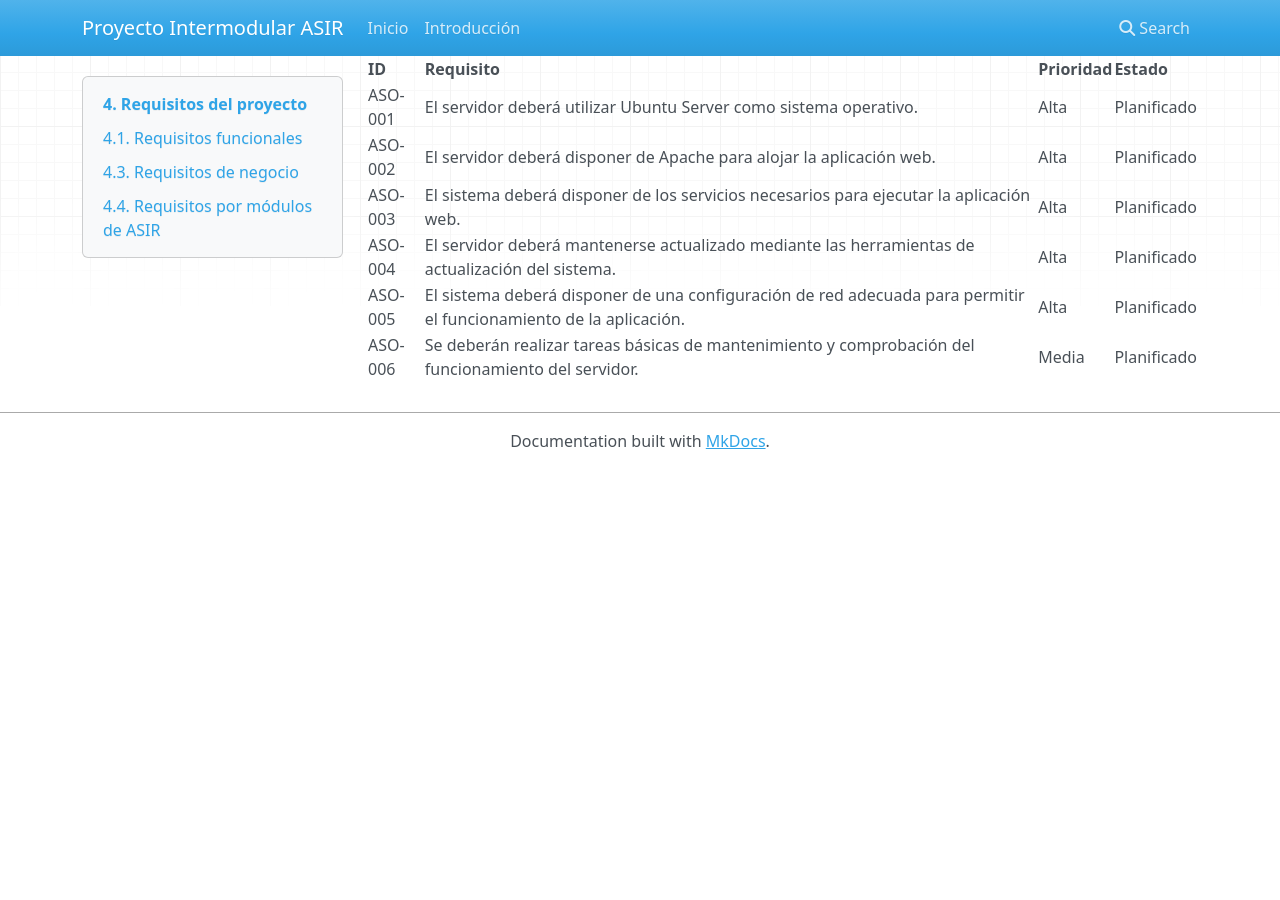
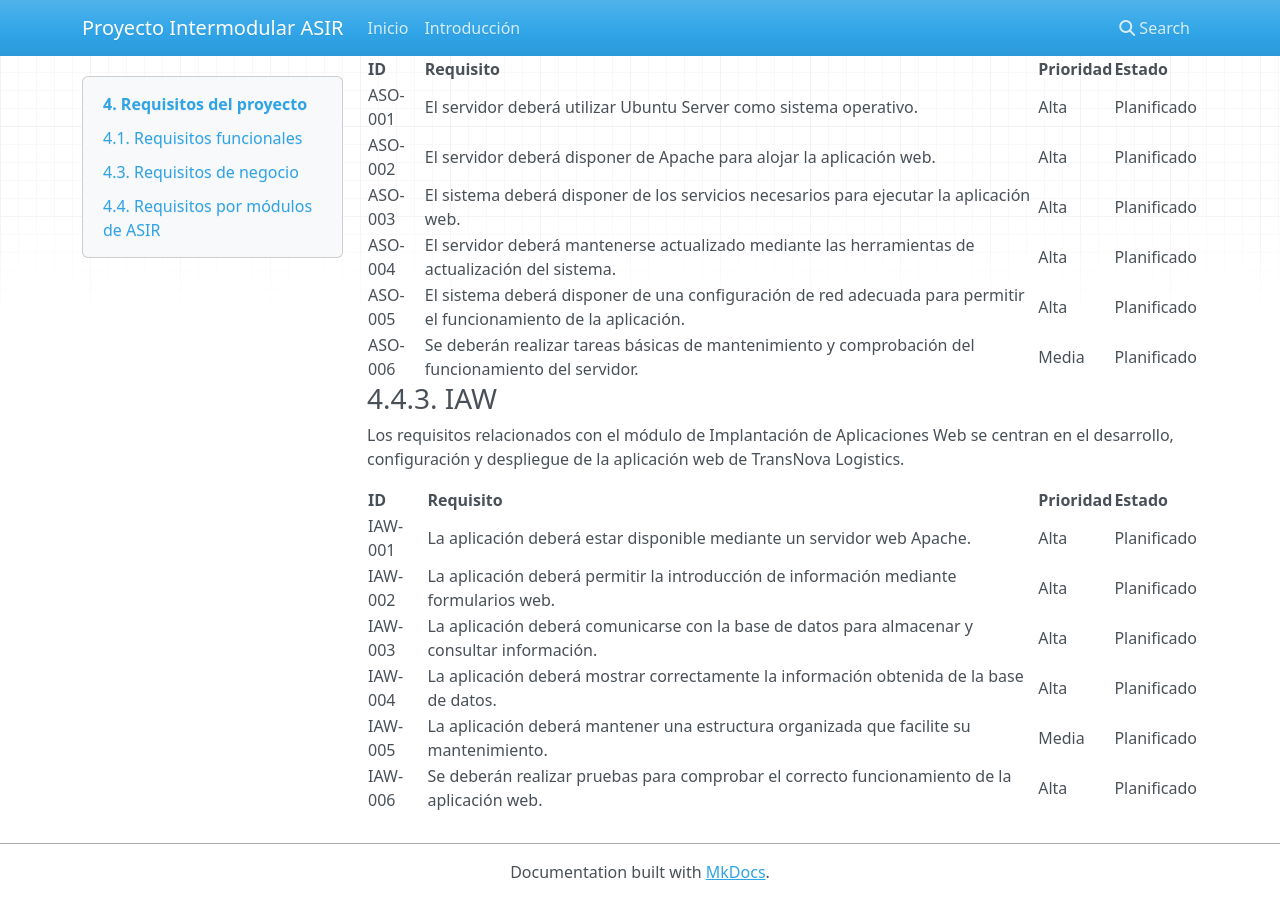
Before and after one commit to joelsanchezgalera-ship-it/Proyecto-Intermodular-ASIR, an MkDocs documentation site: the page built from docs/04_requisitos.md, in a window 1280 px wide and 900 px high, scrolled down 2225 px. Built offline with MkDocs 1.6.1, drawn with Linux system fonts in a browser that asks for light colours; nearby versions of some CDN libraries; before the commit the page ends 2694 px from its top, so only the background shows below that.

Commit message:
Añadidos requisitos de IAW

```diff
--- a/docs/04_requisitos.md
+++ b/docs/04_requisitos.md
@@ -69,3 +69,16 @@ Los requisitos relacionados con el módulo de Administración de Sistemas Operat
 | ASO-004 | El servidor deberá mantenerse actualizado mediante las herramientas de actualización del sistema. | Alta | Planificado |
 | ASO-005 | El sistema deberá disponer de una configuración de red adecuada para permitir el funcionamiento de la aplicación. | Alta | Planificado |
 | ASO-006 | Se deberán realizar tareas básicas de mantenimiento y comprobación del funcionamiento del servidor. | Media | Planificado |
+
+### 4.4.3. IAW
+
+Los requisitos relacionados con el módulo de Implantación de Aplicaciones Web se centran en el desarrollo, configuración y despliegue de la aplicación web de TransNova Logistics.
+
+| ID | Requisito | Prioridad | Estado |
+|---|---|---|---|
+| IAW-001 | La aplicación deberá estar disponible mediante un servidor web Apache. | Alta | Planificado |
+| IAW-002 | La aplicación deberá permitir la introducción de información mediante formularios web. | Alta | Planificado |
+| IAW-003 | La aplicación deberá comunicarse con la base de datos para almacenar y consultar información. | Alta | Planificado |
+| IAW-004 | La aplicación deberá mostrar correctamente la información obtenida de la base de datos. | Alta | Planificado |
+| IAW-005 | La aplicación deberá mantener una estructura organizada que facilite su mantenimiento. | Media | Planificado |
+| IAW-006 | Se deberán realizar pruebas para comprobar el correcto funcionamiento de la aplicación web. | Alta | Planificado |
```
